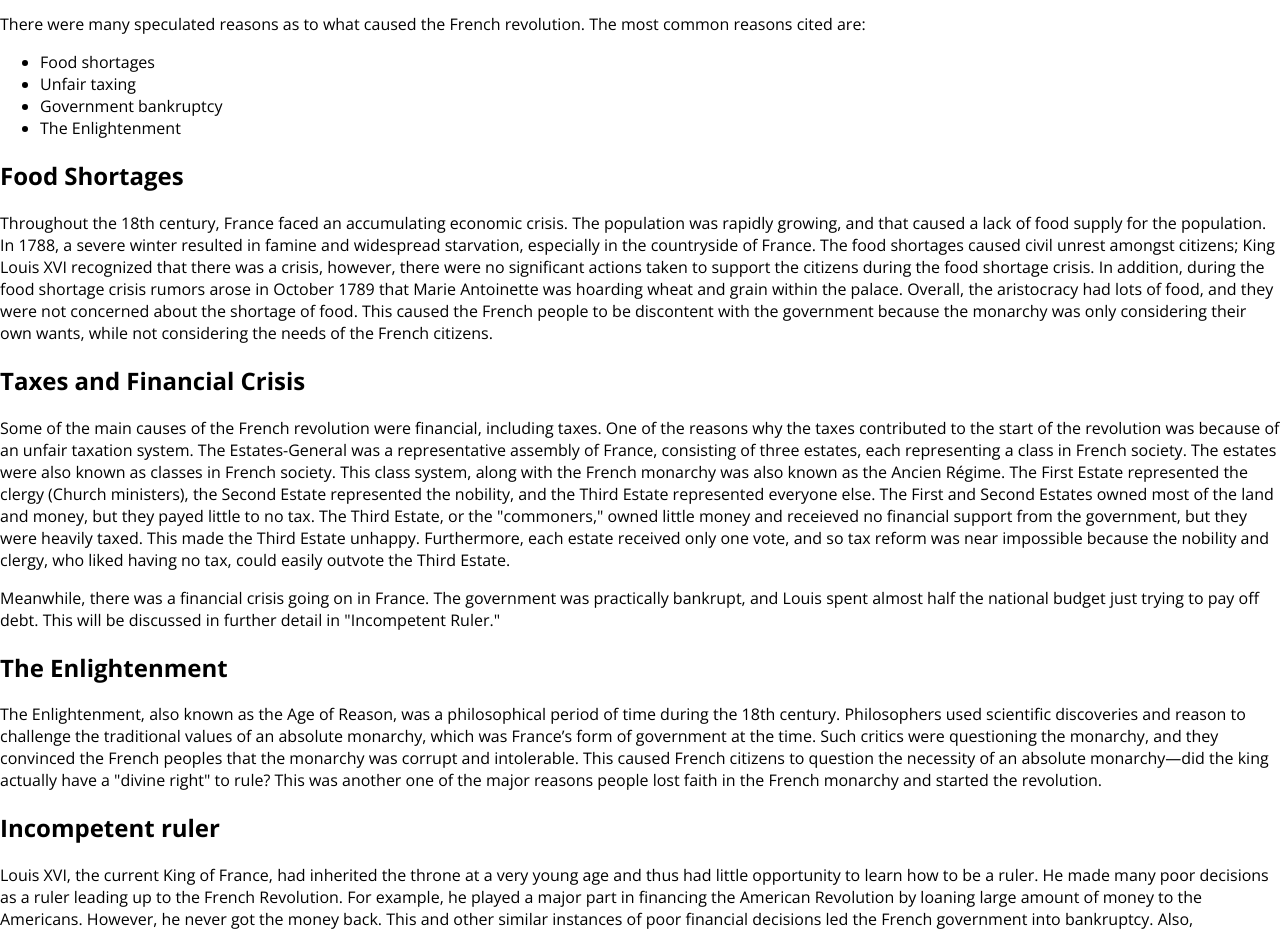
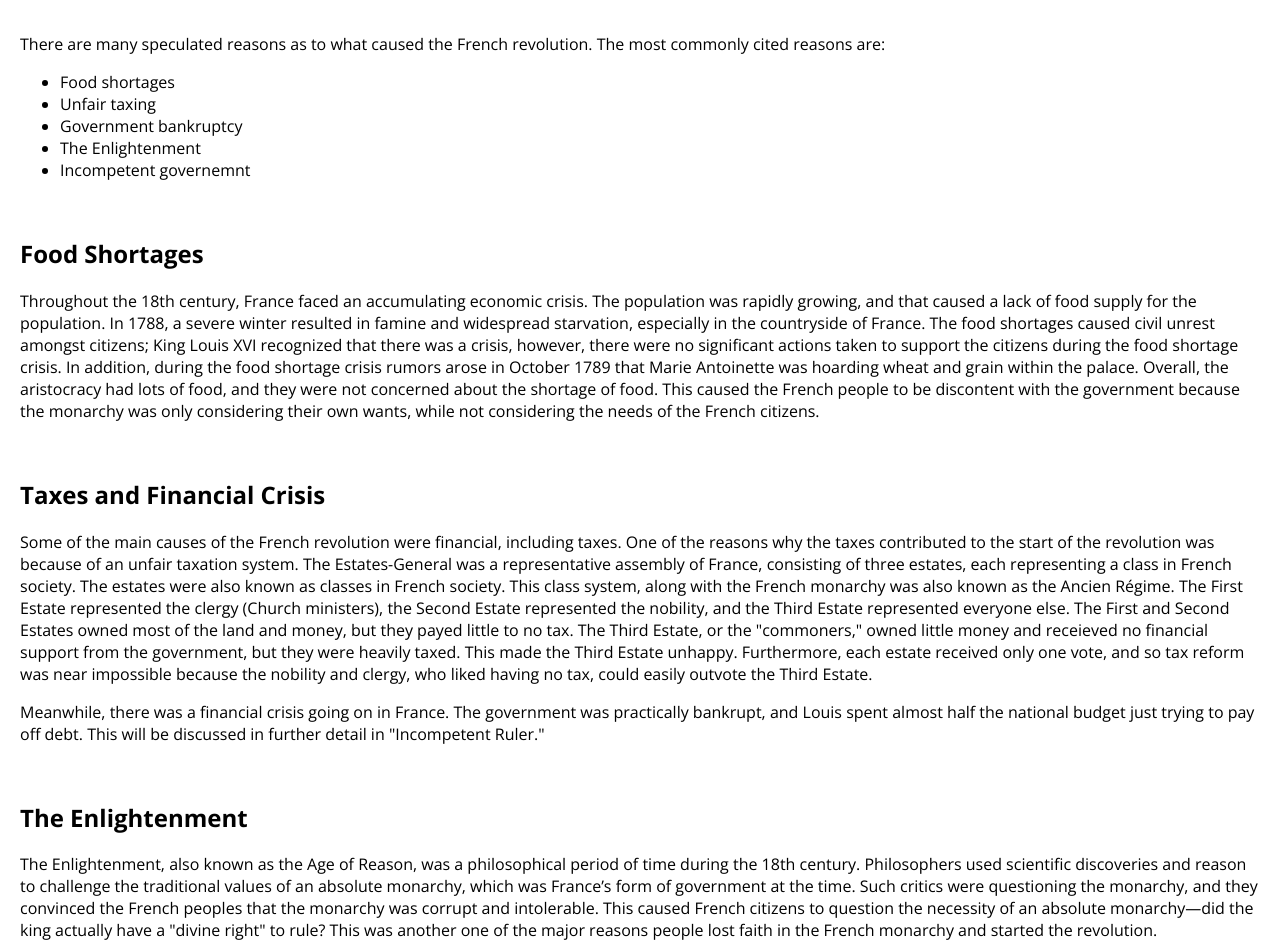
Before and after one commit to applemonkey496/french-revolution, a plain HTML site: page causes.html in a window 1280 px wide. Shown: the part 48-990 px from the top of the page. Drawn offline with nearby package versions, Linux system fonts and the light colour scheme.

Commit message:
add more pages

```diff
--- a/causes.html
+++ b/causes.html
@@ -9,7 +9,7 @@
 
     <script>
         const scripts = [];
-        const styles = ['css/common.css'];
+        const styles = ['css/common.css', 'css/content.css'];
     </script>
     <script src="js/load.js"></script>
 
@@ -20,26 +20,26 @@
 
     <section>
         <p>
-            There were many speculated reasons as to what caused the French revolution. The most common reasons cited are:
+            There are many speculated reasons as to what caused the French revolution. The most commonly  cited reasons are:
         </p>
         <ul>
             <li>Food shortages</li>
             <li>Unfair taxing</li>
             <li>Government bankruptcy</li>
             <li>The Enlightenment</li>
-            <!-- <li>Incompetent governemnt</li> -->
+            <li>Incompetent governemnt</li>
         </ul>
     </section>
 
     <section>
-        <h1>Food Shortages</h1>
+        <h2>Food Shortages</h2>
         <p>
             Throughout the 18th century, France faced an accumulating economic crisis. The population was rapidly growing, and that caused a lack of food supply for the population. In 1788, a severe winter resulted in famine and widespread starvation, especially in the countryside of France. The food shortages caused civil unrest amongst citizens; King Louis XVI recognized that there was a crisis, however, there were no significant actions taken to support the citizens during the food shortage crisis. In addition, during the food shortage crisis rumors arose in October 1789 that Marie Antoinette was hoarding wheat and grain within the palace. Overall, the aristocracy had lots of food, and they were not concerned about the shortage of food. This caused the French people to be discontent with the government because the monarchy was only considering their own wants, while not considering the needs of the French citizens.
         </p>
     </section>
 
     <section>
-        <h1>Taxes and Financial Crisis</h1>
+        <h2>Taxes and Financial Crisis</h2>
         <p>
             Some of the main causes of the French revolution were financial, including taxes. One of the reasons why the taxes contributed to the start of the revolution was because of an unfair taxation system. The Estates-General was a representative assembly of France, consisting of three estates, each representing a class in French society. The estates were also known as classes in French society. This class system, along with the French monarchy was also known as the Ancien Régime. The First Estate represented the clergy (Church ministers), the Second Estate represented the nobility, and the Third Estate represented everyone else. The First and Second Estates owned most of the land and money, but they payed little to no tax. The Third Estate, or the "commoners," owned little money and receieved no financial support from the government, but they were heavily taxed. This made the Third Estate unhappy. Furthermore, each estate received only one vote, and so tax reform was near impossible because the nobility and clergy, who liked having no tax, could easily outvote the Third Estate.
         </p>
@@ -49,16 +49,16 @@
     </section>
 
     <section>
-        <h1>The Enlightenment</h1>
+        <h2>The Enlightenment</h2>
         <p>
             The Enlightenment, also known as the Age of Reason, was a philosophical period of time during the 18th century. Philosophers used scientific discoveries and reason to challenge the traditional values of an absolute monarchy, which was France’s form of government at the time. Such critics were questioning the monarchy, and they convinced the French peoples that the monarchy was corrupt and intolerable. This caused French citizens to question the necessity of an absolute monarchy—did the king actually have a "divine right" to rule? This was another one of the major reasons people lost faith in the French monarchy and started the revolution.
         </p>
     </section>
 
     <section>
-        <h1>Incompetent ruler</h1>
+        <h2>Incompetent ruler</h2>
         <p>
-            Louis XVI, the current King of France, had inherited the throne at a very young age and thus had little opportunity to learn how to be a ruler. He made many poor decisions as a ruler leading up to the French Revolution. For example, he played a major part in financing the American Revolution by loaning large amount of money to the Americans. However, he never got the money back. This and other similar instances of poor financial decisions led the French government into bankruptcy. Also,
+            Louis XVI, the current King of France, had inherited the throne at a very young age and thus had little opportunity to learn how to be a ruler. He made many poor decisions as a ruler leading up to the French Revolution. For example, he played a major part in financing the American Revolution by loaning large amount of money to the Americans. However, he never got the money back. This and other similar instances of poor financial decisions led the French government into bankruptcy. He also refused to back some of the National Assembly's decisions. Also, Louis did not approve of the system the National Assembly had initially tried to implement in which power was shared between the National Assembly and the king, and thus tried to flee the country which ultimately got him executed for treason. So, Louis XVI's poor decisions created many problems for the French government leading up to the French revolution, and were another major cause for the revolution.
         </p>
     </section>
 </body>
```
Also changed, not shown: timeline.html (+1 -1 lines), brinton.html (added), credits.html (added), css/content.css (renamed from css/timeline.css), impacts.html (added), video.html (added).
